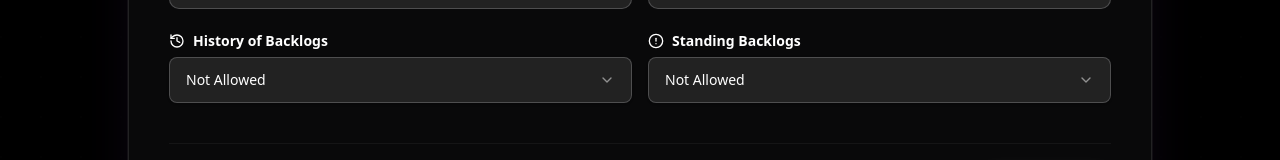
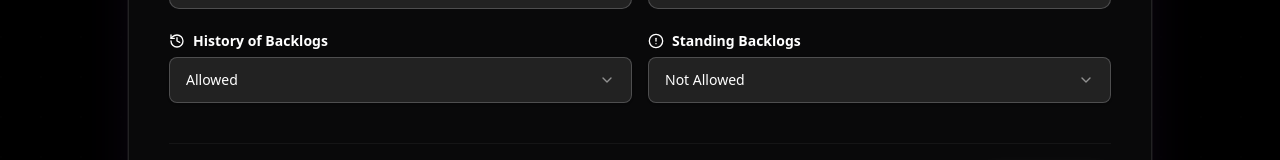
Before and after one commit to Sanjey2005/placement-chronicles, a Next.js app: page /share-experience in a window 1280 px wide. Shown: the part 1159-1319 px from the top of the page. Built offline with nearby package versions, Linux system fonts and the light colour scheme.

Commit message:
default value for history of backlogs fixed

```diff
--- a/actions/experience.ts
+++ b/actions/experience.ts
@@ -192,7 +192,7 @@ export async function getAllExperiences(): Promise<{
             placementType: exp.placementType || 'ON_CAMPUS',
             roleType: exp.roleType || 'FULL_TIME',
             verdict: exp.verdict || 'ACCEPTED',
-            historyOfBacklogs: exp.historyOfBacklogs || 'Not Allowed',
+            historyOfBacklogs: exp.historyOfBacklogs || 'Allowed',
             standingBacklogs: exp.standingBacklogs || 'Not Allowed',
             batch: exp.batch || '',
             minCGPA: exp.minCGPA || 0,
--- a/app/api/ingest/route.ts
+++ b/app/api/ingest/route.ts
@@ -52,7 +52,7 @@ Follow these rules for categorizing rounds:
   "courseBranch": "e.g. BTech CSE, MSc Data Science, MBA Finance",
   "internshipDuration": "e.g. 2 months, 6 months, leave empty if not an internship",
   "minCGPA": <number e.g. 7.5, 0 if not mentioned>,
-  "historyOfBacklogs": "Allowed" | "Not Allowed" (default "Not Allowed" if not mentioned),
+  "historyOfBacklogs": "Allowed" | "Not Allowed" (default "Allowed" if not mentioned),
   "standingBacklogs": "Allowed" | "Not Allowed" (default "Not Allowed" if not mentioned),
   "rounds": [ ...mixed types from above... ],
   "overallExperience": "the overall experience narrative",
@@ -158,7 +158,7 @@ export async function POST(request: NextRequest) {
             courseBranch: parsedData.courseBranch || '',
             internshipDuration: parsedData.internshipDuration || '',
             minCGPA: typeof parsedData.minCGPA === 'number' ? parsedData.minCGPA : parseFloat(parsedData.minCGPA) || 0,
-            historyOfBacklogs: (parsedData.historyOfBacklogs === 'Allowed' || parsedData.historyOfBacklogs === true) ? 'Allowed' : 'Not Allowed',
+            historyOfBacklogs: (parsedData.historyOfBacklogs === 'Not Allowed' || parsedData.historyOfBacklogs === false) ? 'Not Allowed' : 'Allowed',
             standingBacklogs: (parsedData.standingBacklogs === 'Allowed' || parsedData.standingBacklogs === true) ? 'Allowed' : 'Not Allowed',
             rounds: Array.isArray(parsedData.rounds) ? parsedData.rounds.map((round: any, index: number) => {
                 const roundNumber = round.roundNumber || index + 1;
--- a/components/dashboard/UploadTab.tsx
+++ b/components/dashboard/UploadTab.tsx
@@ -116,7 +116,7 @@ export default function UploadTab() {
                 ...extractedData,
                 studentId: extractedData.studentId || '',
                 year: extractedData.year || undefined,
-                historyOfBacklogs: extractedData.historyOfBacklogs || 'Not Allowed',
+                historyOfBacklogs: extractedData.historyOfBacklogs || 'Allowed',
                 standingBacklogs: extractedData.standingBacklogs || 'Not Allowed',
                 placementType: 'ON_CAMPUS' as const, // Default
                 roleType: 'FULL_TIME' as const, // Default
@@ -299,7 +299,7 @@ export default function UploadTab() {
                             <div>
                                 <label className="text-sm font-medium text-white/90 mb-2 block">History of Backlogs</label>
                                 <select
-                                    value={extractedData.historyOfBacklogs || 'Not Allowed'}
+                                    value={extractedData.historyOfBacklogs || 'Allowed'}
                                     onChange={(e) => updateField('historyOfBacklogs', e.target.value)}
                                     className="w-full px-3 py-2 bg-black/50 border border-white/10 rounded-lg text-white"
                                 >
--- a/components/experience-form/ExperienceWizard.tsx
+++ b/components/experience-form/ExperienceWizard.tsx
@@ -42,7 +42,7 @@ export default function ExperienceWizard({ onSubmit, initialData }: ExperienceWi
             role: '',
             batch: '',
             minCGPA: 0,
-            historyOfBacklogs: 'Not Allowed',
+            historyOfBacklogs: 'Allowed',
             standingBacklogs: 'Not Allowed',
             ctc: 0,
             rounds: [],
@@ -176,7 +176,7 @@ export default function ExperienceWizard({ onSubmit, initialData }: ExperienceWi
                     courseBranch: apiData.courseBranch || '',
                     internshipDuration: apiData.internshipDuration || '',
                     minCGPA: apiData.minCGPA || 0,
-                    historyOfBacklogs: apiData.historyOfBacklogs || 'Not Allowed',
+                    historyOfBacklogs: apiData.historyOfBacklogs || 'Allowed',
                     standingBacklogs: apiData.standingBacklogs || 'Not Allowed',
                     ctc: apiData.ctc || 0,
                     rounds: normalizedRounds,
--- a/lib/schemas/experience-schema.ts
+++ b/lib/schemas/experience-schema.ts
@@ -14,7 +14,7 @@ export const basicInfoSchema = z.object({
     placementType: z.enum(['ON_CAMPUS', 'OFF_CAMPUS']).default('ON_CAMPUS'),
     roleType: z.enum(['FULL_TIME', 'INTERNSHIP', 'SUMMER_INTERNSHIP']).default('FULL_TIME'),
     workModel: z.enum(['ON_SITE', 'WFH', 'HYBRID']),
-    historyOfBacklogs: z.enum(['Allowed', 'Not Allowed']).default('Not Allowed'),
+    historyOfBacklogs: z.enum(['Allowed', 'Not Allowed']).default('Allowed'),
     standingBacklogs: z.enum(['Allowed', 'Not Allowed']).default('Not Allowed'),
 });
 
```
